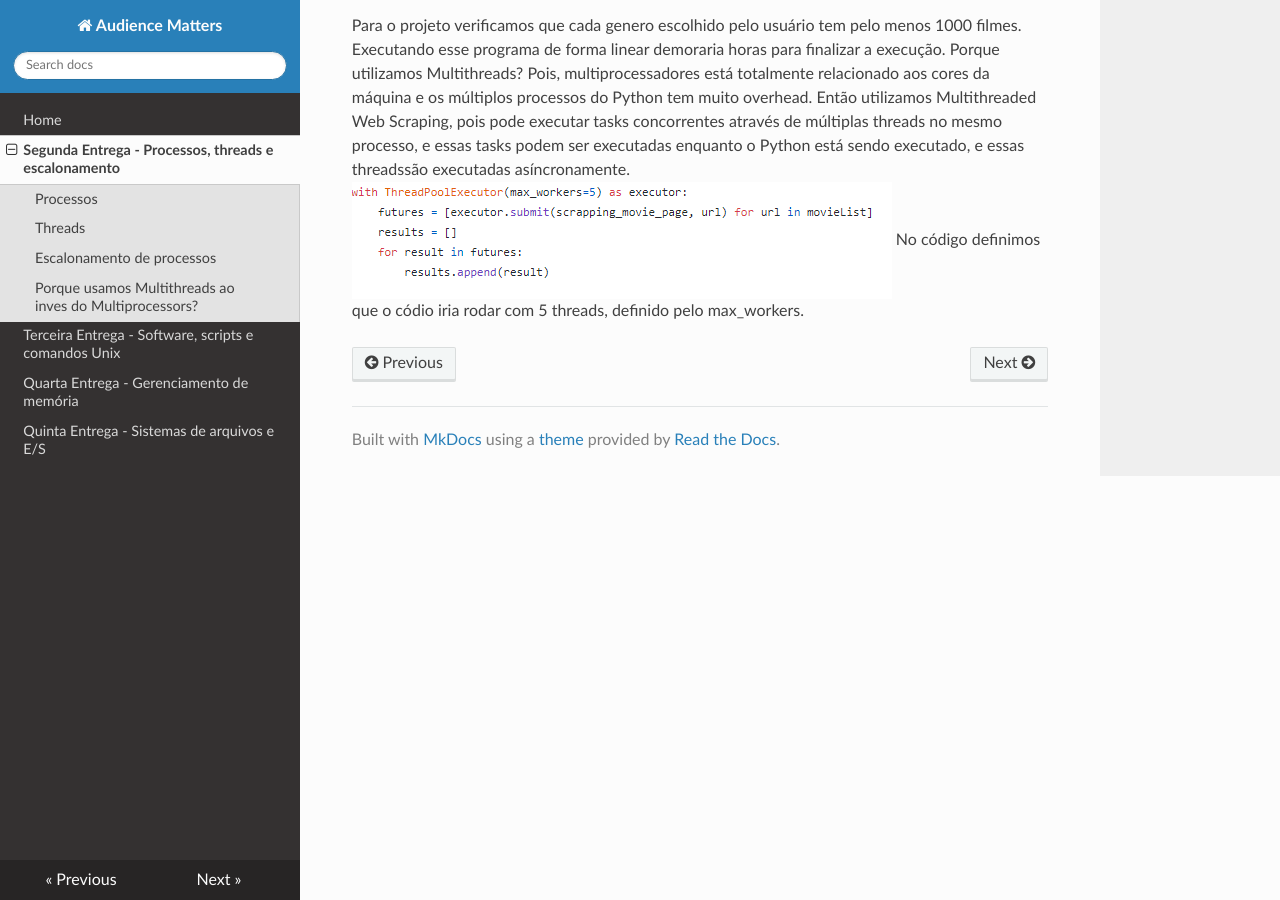
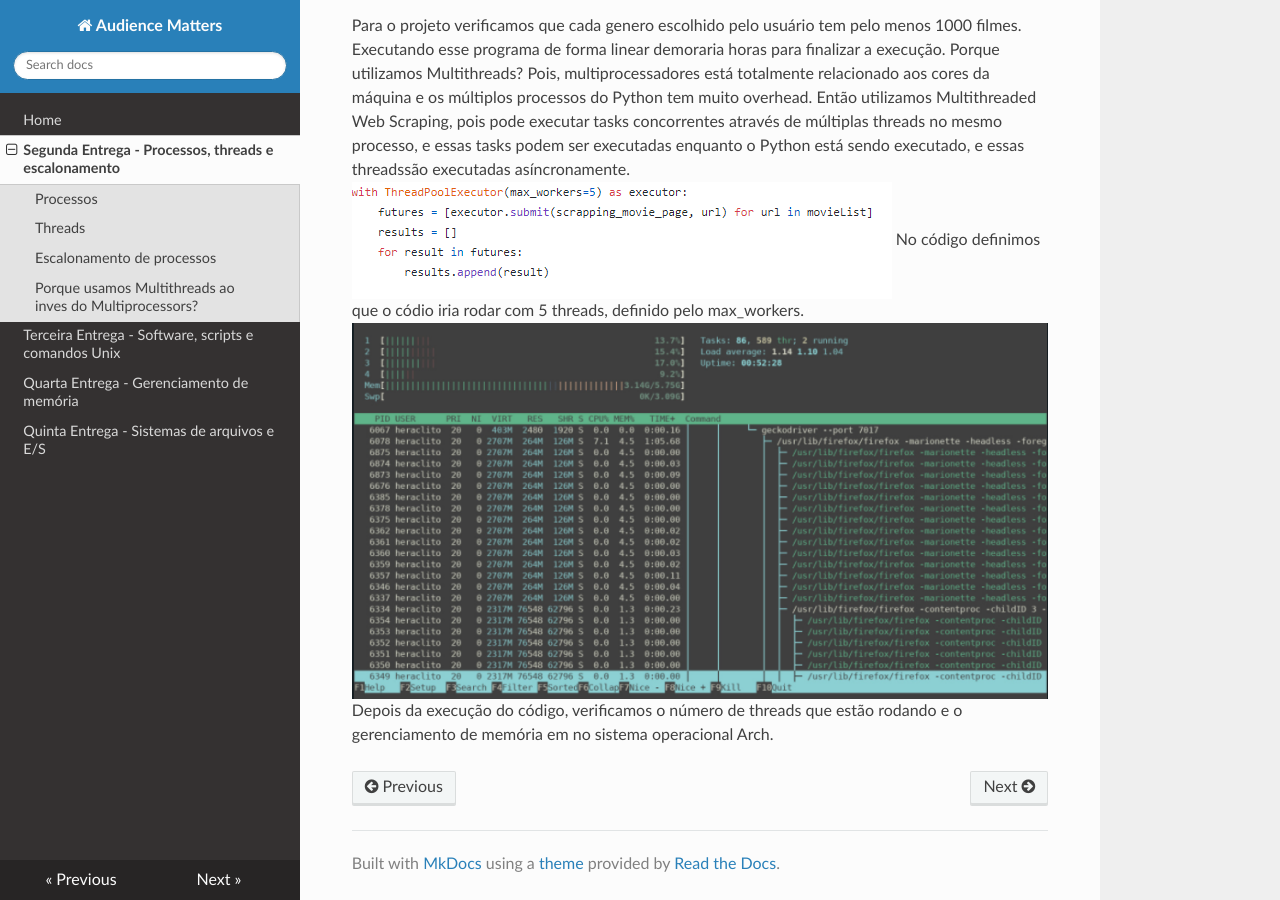
Before and after one commit to eversonott/sistemas_operacionais, an MkDocs documentation site: the page built from docs/entrega02.md, in a window 1280 px wide and 900 px high, scrolled down 826 px. Built offline with MkDocs 1.6.1, drawn with Linux system fonts in a browser that asks for light colours; nearby versions of some CDN libraries.

Commit message:
adicionando imagens dos processos

```diff
--- a/docs/entrega02.md
+++ b/docs/entrega02.md
@@ -16,3 +16,5 @@ Para o projeto verificamos que cada genero escolhido pelo usuário tem pelo meno
 Então utilizamos Multithreaded Web Scraping, pois pode executar tasks concorrentes através de múltiplas threads no mesmo processo, e essas tasks podem ser executadas enquanto o Python está sendo executado, e essas threadssão executadas asíncronamente.
 ![Screenshot](images/thread.png)
 No código definimos que o códio iria rodar com 5 threads, definido pelo max_workers.
+![Screenshot](images/processos.png)
+Depois da execução do código, verificamos o número de threads que estão rodando e o gerenciamento de memória em no sistema operacional Arch.
```
Also changed, not shown: docs/images/processos.png (added).
